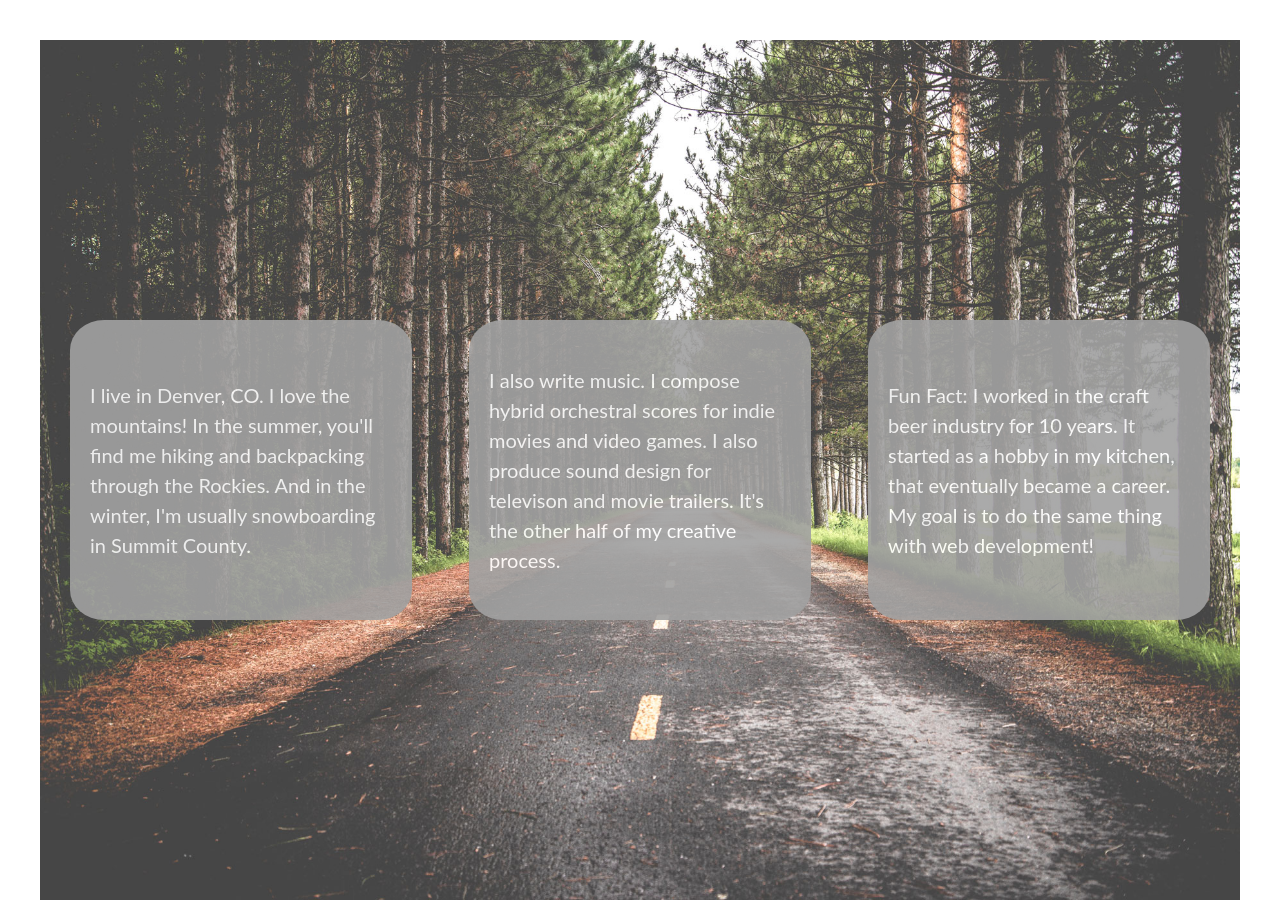
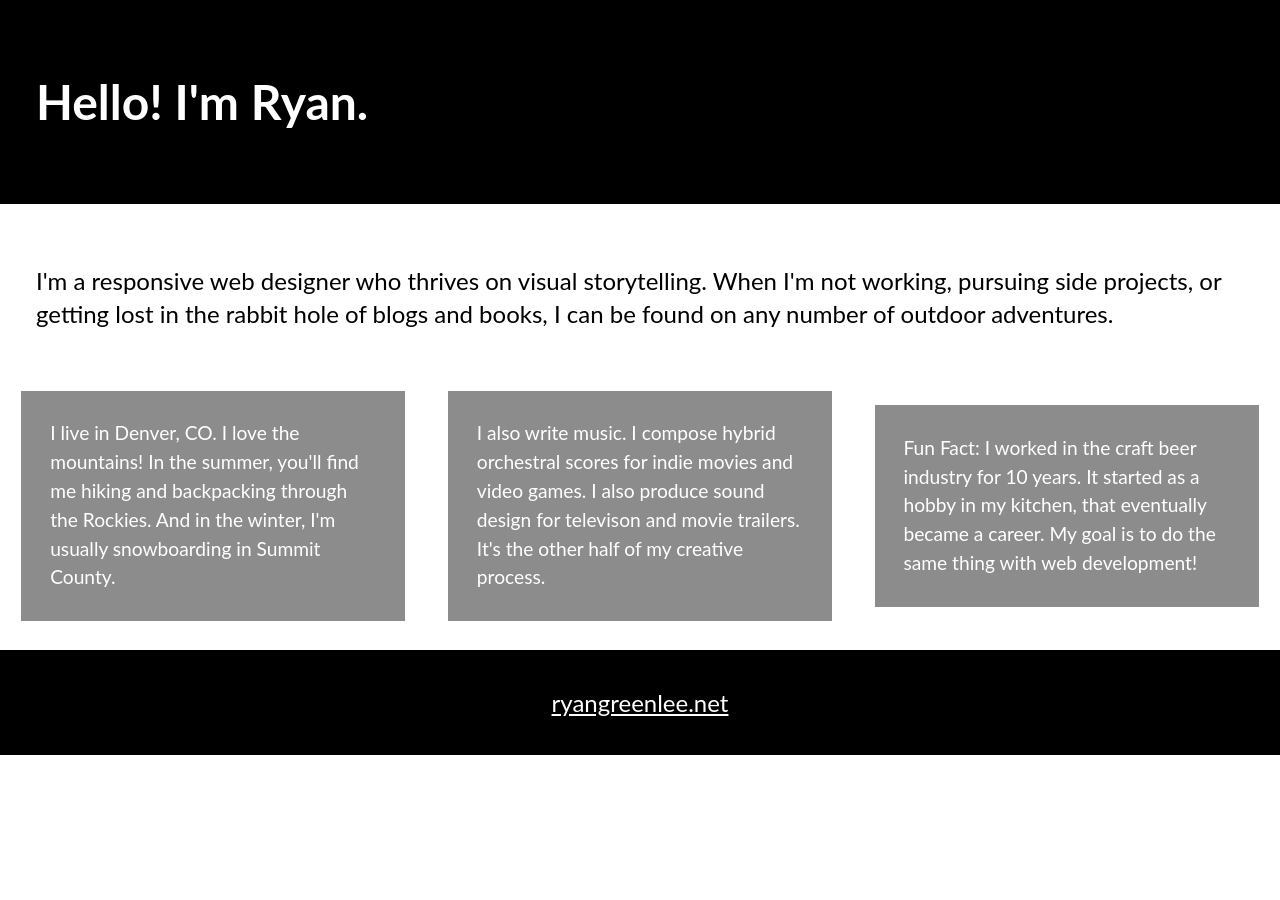
Before and after one commit to greenleer/flexbox-206-7-1, a plain HTML site: page index.html in a window 1280 px wide. After the commit the page ends 800 px from the top, so only its background shows below. Drawn offline with nearby package versions, Linux system fonts and the light colour scheme.

Commit message:
Added header, main and footer flex elements

```diff
--- a/css/main.css
+++ b/css/main.css
@@ -102,46 +102,62 @@ html {
 }
 
 body {
-  margin: 0;
-  font-family: 'Source Sans Pro', sans-serif;
-  padding: 2em;
-  font-size: 1.25em;
+  font-family: 'Lato', sans-serif;
+  font-size: 1.5em;
   height: 100%;
+}
+header, main, footer {
+  width: 100%;
+  padding: 1.5em 1.5em;
+  display: flex;
+  align-items: center;
+}
+
+header, main {
+  justify-content: flex-start;
+}
+
+header, footer {
+  background: #000000;
+  color: #ffffff;
+}
+
+main {
+  background: #ffffff;
+  color: #000000;
+}
+
+footer {
+  justify-content: center;
+}
+
+footer a {
+  color: inherit;
 }
 
 .wrapper {
   /*add display:flex and set justify-content to space-between*/
-  height: 100vh;
-  background-image: url('../img/bkgd.jpg');
-  background-size: cover;
-  background-repeat: no-repeat;
+  width: 100%;
   font-weight: 400;
   display: flex;
-  justify-content: space-between;
+  flex-flow: row wrap;
+  justify-content: space-around;
   align-items: center;
-  padding: 30px;
 }
 
-.div-1, .div-2, .div-3 {
+#div-1, #div-2, #div-3 {
   /*give the divs a width of 30%, add display:flex, set justify-content and align-items to center*/
   font-family: 'Lato', sans-serif;
   box-sizing: border-box;
+  margin-bottom: 1.5em;
   color: #fff;
+  font-size: .8em;
   line-height: 1.5em;
-  font-size: 1em;
-  background-color: #a1a1a1;
-  border-radius: 10%;
+  background-color: gray;
   opacity: .9;
-  padding: 20px;
-  height: 300px;
-  display: flex;
+  padding: 1.5em;
   width: 30%;
-  justify-content: center;
-  align-items: center;
 }
-
-
-
 
 /* ==========================================================================
    Helper classes
--- a/index.html
+++ b/index.html
@@ -22,15 +22,24 @@
         <![endif]-->
 
         <section class="wrapper">
-            <div class="div-1">
+          <header>
+            <h1>Hello!  I'm Ryan.</h1>
+          </header>
+          <main>
+            <p>I'm a responsive web designer who thrives on visual storytelling.  When I'm not working, pursuing side projects, or getting lost in the rabbit hole of blogs and books, I can be found on any number of outdoor adventures.</p>
+          </main>
+            <div id="div-1" class="flex-item">
                 I live in Denver, CO.  I love the mountains!  In the summer, you'll find me hiking and backpacking through the Rockies.  And in the winter, I'm usually snowboarding in Summit County.
             </div>
-            <div class="div-2">
+            <div id="div-2" class="flex-item">
                 I also write music.  I compose hybrid orchestral scores for indie movies and video games.  I also produce sound design for televison and movie trailers.  It's the other half of my creative process.
             </div>
-            <div class="div-3">
+            <div id="div-3" class="flex-item">
                 Fun Fact:  I worked in the craft beer industry for 10 years.  It started as a hobby in my kitchen, that eventually became a career.  My goal is to do the same thing with web development!
             </div>
+          <footer>
+            <a href="http://www.ryangreenlee.net">ryangreenlee.net</a>
+          </footer>
         </section>
 
         <script src="https://ajax.googleapis.com/ajax/libs/jquery/1.11.3/jquery.min.js"></script>
```
